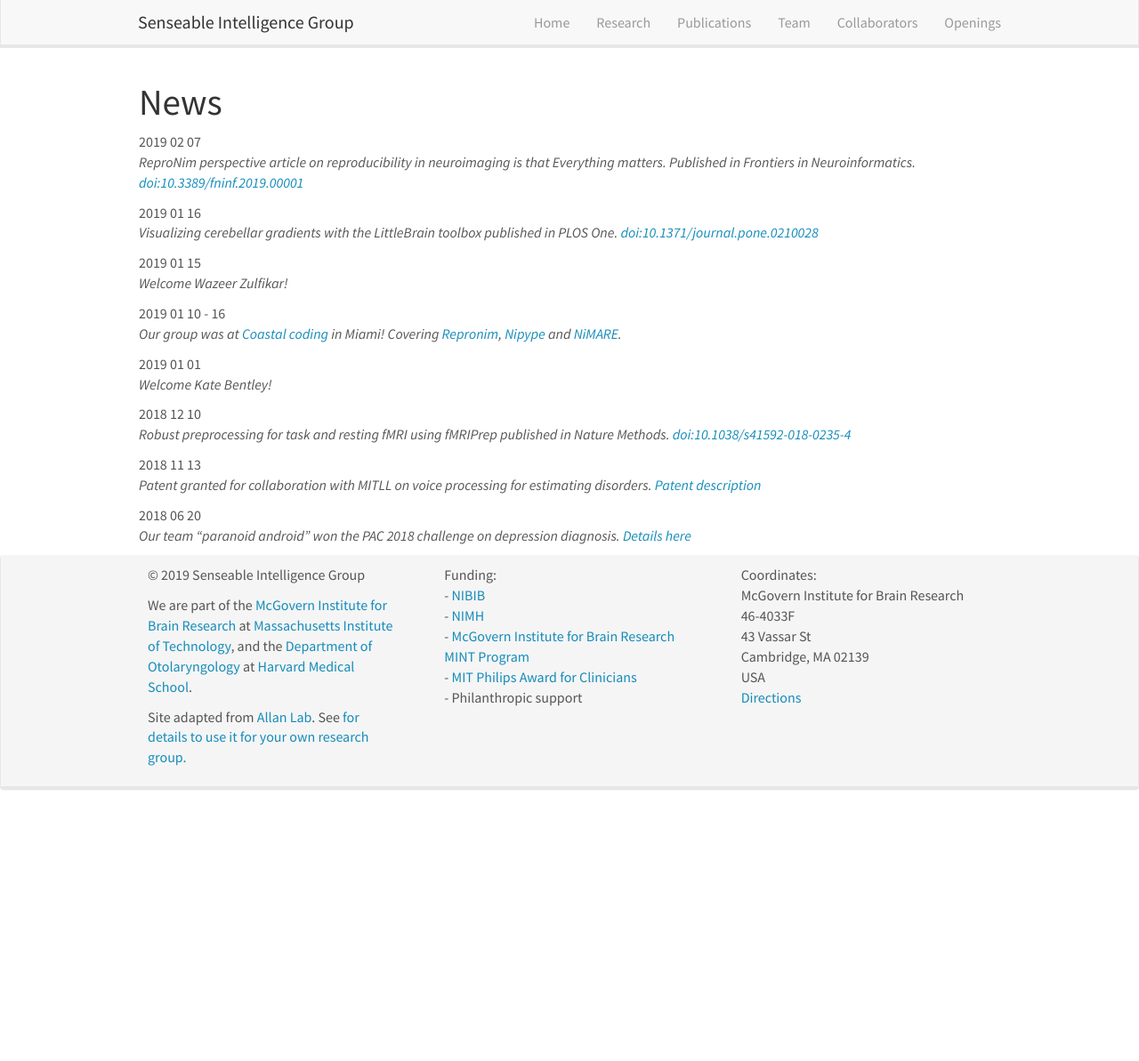
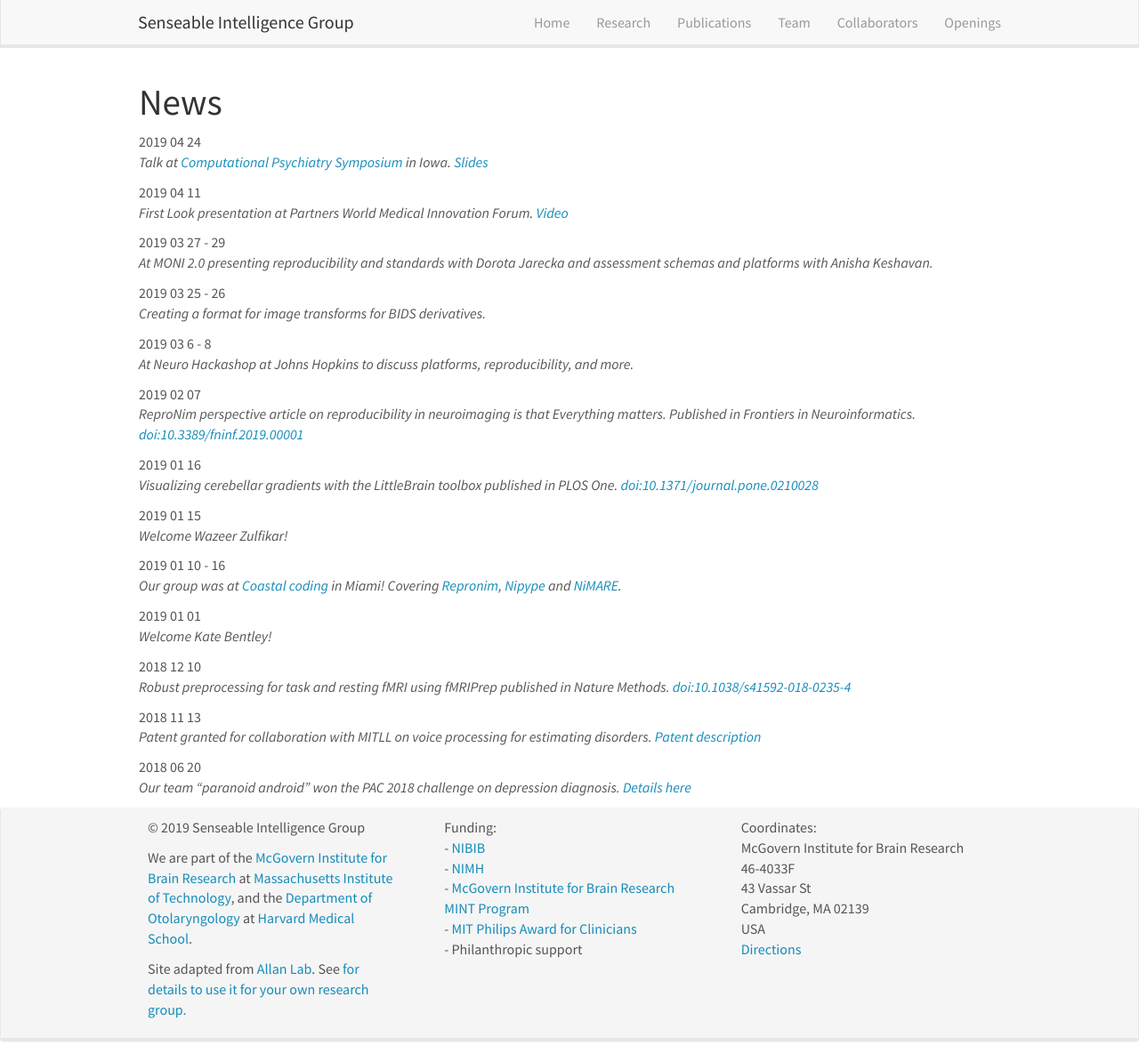
Before and after one commit to sensein/group, a Jekyll site: the page built from _pages/allnews.md, in a window 1280 px wide and 1193 px high. Shown: the whole window at 89% size. Built offline with Jekyll 4.4.1, drawn with Linux system fonts in a browser that asks for light colours; nearby versions of some CDN libraries.

Commit message:
update news

```diff
--- a/_data/news.yml
+++ b/_data/news.yml
@@ -1,3 +1,27 @@
+- date: 2019 04 24
+  headline: >
+    Talk at <a href="https://uiowa.edu/informatics-computational-psychiatry-symposium/schedule-0">Computational Psychiatry Symposium</a> in Iowa.
+    <a href="https://www.dropbox.com/s/03oa9h4mq94l4xy/Iowa_Talk.pdf?dl=0">Slides</a>
+
+- date: 2019 04 11
+  headline: >
+    First Look presentation at Partners World Medical Innovation Forum.
+    <a href="https://www.youtube.com/watch?v=3k1m7y6XYW0&list=PLPkoxDmLtWIo58MbwP69mRNr-oUNgqBtQ&index=10">Video</a>
+
+- date: 2019 03 27 - 29
+  headline: >
+    At MONI 2.0 presenting reproducibility and standards with Dorota Jarecka and
+    assessment schemas and platforms with Anisha Keshavan.
+
+- date: 2019 03 25 - 26
+  headline: >
+    Creating a format for image transforms for BIDS derivatives.
+
+- date: 2019 03 6 - 8
+  headline: >
+    At Neuro Hackashop at Johns Hopkins to discuss platforms, reproducibility,
+    and more.
+
 - date: 2019 02 07
   headline: >
     ReproNim perspective article on reproducibility in neuroimaging is that
```
